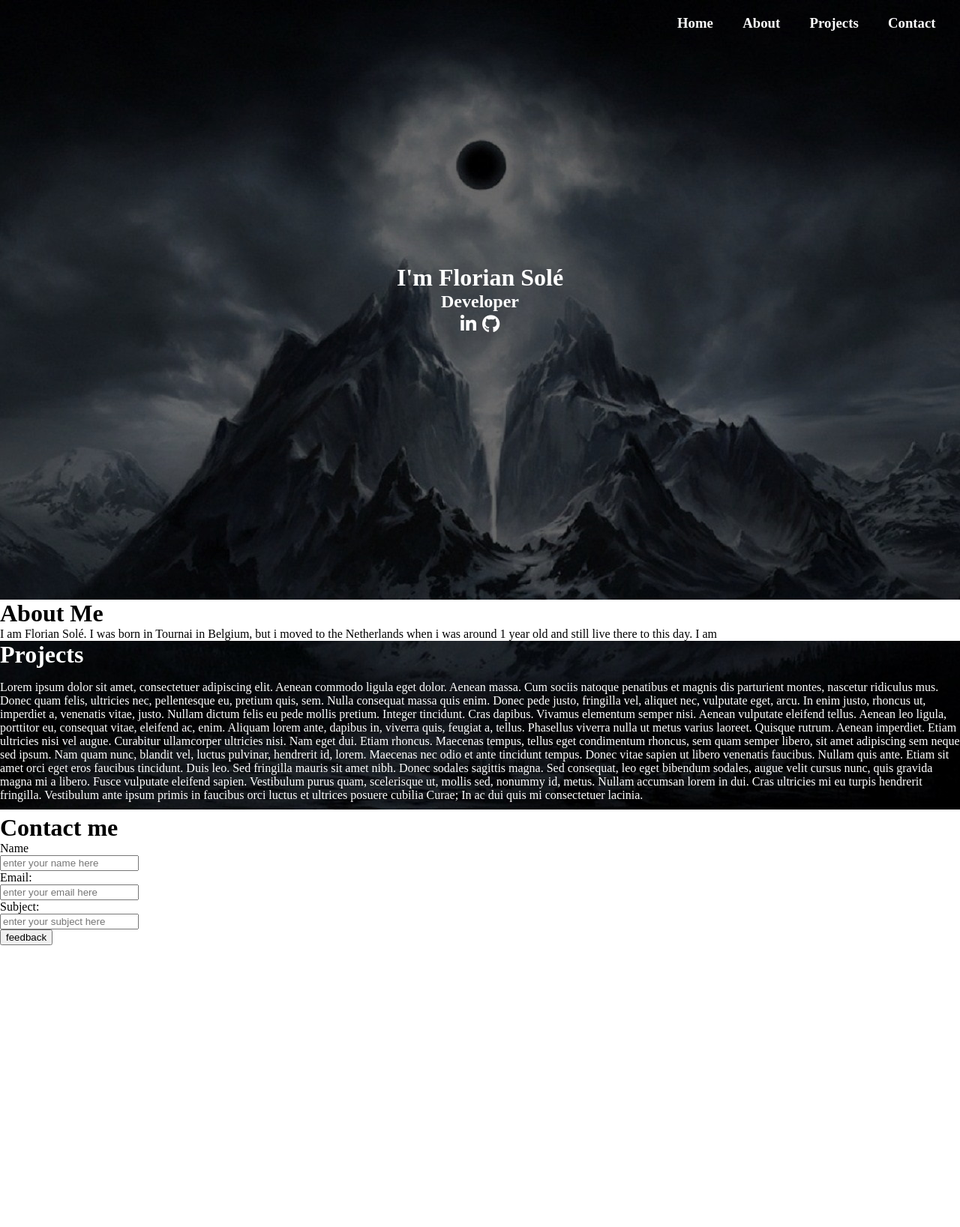
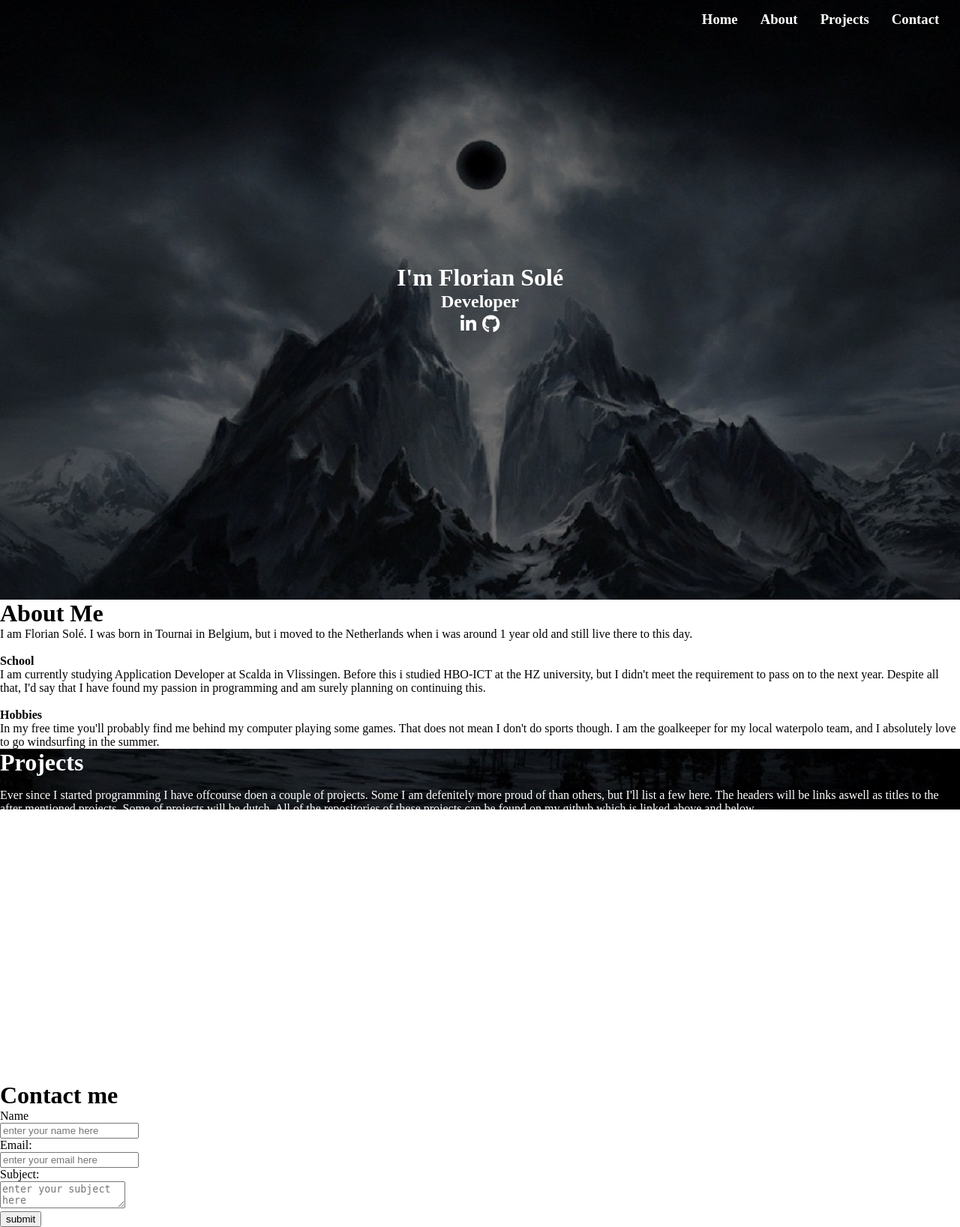
Before and after one commit to FloNumbers/Portfolio, a PHP site: page / in a window 1280 px wide. Shown: the whole page at 75% size. Before the commit the page ends 1261 px from the top, so only its background shows below. Run offline with PHP 8.4, Linux system fonts and the light colour scheme; some libraries are stand-ins or nearby versions.

Commit message:
added text

```diff
--- a/app.css
+++ b/app.css
@@ -85,7 +85,7 @@ display: block;
 color: white;
 text-align: center;
 text-decoration: none;
-margin: .5em;
+margin: .25em;
 padding: .5em;
 border: 1px solid transparent;
 border-radius: 1rem;
@@ -93,7 +93,8 @@ transition: all 250ms ease-in-out;
 }
 
 .navbar ul li a:hover {
-border: 1px solid red;
+border: 1px solid #262626;
+background-color: #262626;
 }
 
 
@@ -106,3 +107,7 @@ border: 1px solid red;
 .solid p {
     margin: 0;
 }
+
+.aboutPage h4 {
+  margin: 0;
+}
--- a/index.php
+++ b/index.php
@@ -13,13 +13,13 @@
 <body>
     <div class="navbar">
         <ul>
-            <li><h3><a>Contact</a></h3></li>
-            <li><h3><a>Projects</a></h3></li>
-            <li><h3><a>About</a></h3></li>
-            <li><h3><a>Home</a></h3></li>
+            <li><h3><a href="#Contact">Contact</a></h3></li>
+            <li><h3><a href="#Projects">Projects</a></h3></li>
+            <li><h3><a href="#About">About</a></h3></li>
+            <li><h3><a href="#Home">Home</a></h3></li>
         </ul>
     </div>
-    <div class="landingtext">
+    <div id="Home" class="landingtext">
         <h1>I'm Florian Solé</h1>
         <h2>Developer</h2>
         <ul>
@@ -28,41 +28,46 @@
         </ul>
     </div>
     <div class="solid">
-        <h1>About Me</h1>
-        <p>I am Florian Solé. I was born in Tournai in Belgium, but i moved to the Netherlands when i was around 1 year old and still live there to this day.
-            I am
+        <div id="About" class="aboutPage">
+            <h1>About Me</h1>
+            <p>I am Florian Solé. I was born in Tournai in Belgium, but i moved to the Netherlands when i was around 1 year old and still live there to this day.</p> <br>
+            <h4>School</h4>
+            <p>I am currently studying Application Developer at Scalda in Vlissingen. Before this i studied HBO-ICT at the HZ university, but I didn't meet the
+            requirement to pass on to the next year. Despite all that, I'd say that I have found my passion in programming and am surely planning on continuing this.</p> <br>
+            <h4>Hobbies</h4>
+            <p>In my free time you'll probably find me behind my computer playing some games. That does not mean I don't do sports though. I am the goalkeeper for my
+                local waterpolo team, and I absolutely love to go windsurfing in the summer.</p>
+        </div>
     </div>
-    <div>
+    <div id="Projects" class="projectsPage">
         <h1>Projects</h1>
-        <p> Lorem ipsum dolor sit amet, consectetuer adipiscing elit. Aenean commodo ligula eget dolor. Aenean massa.
-            Cum sociis natoque penatibus et magnis dis parturient montes, nascetur ridiculus mus. Donec quam felis,
-            ultricies nec, pellentesque eu, pretium quis, sem. Nulla consequat massa quis enim. Donec pede justo,
-            fringilla vel, aliquet nec, vulputate eget, arcu. In enim justo, rhoncus ut, imperdiet a, venenatis vitae,
-            justo. Nullam dictum felis eu pede mollis pretium. Integer tincidunt. Cras dapibus. Vivamus elementum semper
-            nisi. Aenean vulputate eleifend tellus. Aenean leo ligula, porttitor eu, consequat vitae, eleifend ac, enim.
-            Aliquam lorem ante, dapibus in, viverra quis, feugiat a, tellus. Phasellus viverra nulla ut metus varius
-            laoreet. Quisque rutrum. Aenean imperdiet. Etiam ultricies nisi vel augue. Curabitur ullamcorper ultricies
-            nisi. Nam eget dui.
-
-            Etiam rhoncus. Maecenas tempus, tellus eget condimentum rhoncus, sem quam semper libero, sit amet adipiscing
-            sem neque sed ipsum. Nam quam nunc, blandit vel, luctus pulvinar, hendrerit id, lorem. Maecenas nec odio et
-            ante tincidunt tempus. Donec vitae sapien ut libero venenatis faucibus. Nullam quis ante. Etiam sit amet
-            orci eget eros faucibus tincidunt. Duis leo. Sed fringilla mauris sit amet nibh. Donec sodales sagittis
-            magna. Sed consequat, leo eget bibendum sodales, augue velit cursus nunc, quis gravida magna mi a libero.
-            Fusce vulputate eleifend sapien. Vestibulum purus quam, scelerisque ut, mollis sed, nonummy id, metus.
-            Nullam accumsan lorem in dui. Cras ultricies mi eu turpis hendrerit fringilla. Vestibulum ante ipsum primis
-            in faucibus orci luctus et ultrices posuere cubilia Curae; In ac dui quis mi consectetuer lacinia. </p>
+        <p>Ever since I started programming I have offcourse doen a couple of projects. Some I am defenitely more proud of than others, but I'll list a few here.
+            The headers will be links aswell as titles to the after mentioned projects. Some of projects will be dutch. All of the repositories of these projects
+             can be found on my github which is linked above and below.
+        </p>
+        <ul>
+            <li><h2><a style="color:white" href="https://sleepy-harbor-96591.herokuapp.com/" target="_blank">original portfolio</a></h2>
+                <p>As the first project I am listing here, you would probably think that this is the project that I'm most proud of. But that is not the case here.
+                This project was my first ever gihub project. This project was meant as a portfolio assignement when I was still studying at the HZ university.
+                For how much experience I had when I started this project, I think that it is a pretty good website. The website is currently in all kinds of disrepair,
+                and is defenitely not a good website in it's current state, but I am still proud of what i achived with only 1 or 2 months of any coding experience.
+            </p></li>
+            <li><h2><a style="color:white" href="https://flonumbers.github.io/basisschoolproject/" target="_blank">Bassisschoolproject</a></h2>
+                <p>This one is another project I made for an assignement at the HZ university. This was a group project that we had to make for a primary school.
+                    It had to be some kind of small game that had to do with a specific course they teached at that school. We chose history. The whole game is written in typescript
+                    and is made in such a way that you never have to reload the page. You can even save your progress if you don't delete your cookies.
+                    This is a project that I am personally very proud of. Yes the website is still riddled with bugs and quirks that need to be ironed out, but I think
+                    it's a small fun little game that we made in about 4 or 6 weeks.
+            </p></li>
+            <li><h2><a style="color:white" href="https://www.ditiseendomein.nl/" target="_blank">This very portfolio</a></h2>
+            <p>So this very website you're in right now is also a school assignement, but this one is a school assignement for my current school, Scalda.
+                I will be keeping this website up to date with new projects and thing I'm learning, so everyone who's interested can take a peek.
+            </p></li>
+        </ul>
     </div>
     <div class="solid">
-        <div class="verwerken">
-            <h1 class="verwerkHeader">Contact me</h1>
-            <?php
-
-            if (isset($_POST['submit'])) {
-
-            } else {
-
-            ?>
+        <div id="Contact" class="contactPage">
+            <h1>Contact me</h1>
             <form method="post" action="<?php echo $_SERVER['PHP_SELF'];?>">
                 <p>Name</p>
                 <input type="text" name="name" placeholder="enter your name here">
@@ -70,11 +75,10 @@
                 <input type="text" name="email" placeholder="enter your email here">
                 <br>
                 <p class="par">Subject:</p>
-                <input type="textarea" name="subject" placeholder="enter your subject here">
+                <textarea name="subject" placeholder="enter your subject here"></textarea>
                 <br>
-                <input type="submit" name="submit" value="feedback">
+                <input type="submit" name="submit" value="submit">
             </form>
-            <?php } ?>
         </div>
     </div>
 </body>
```
